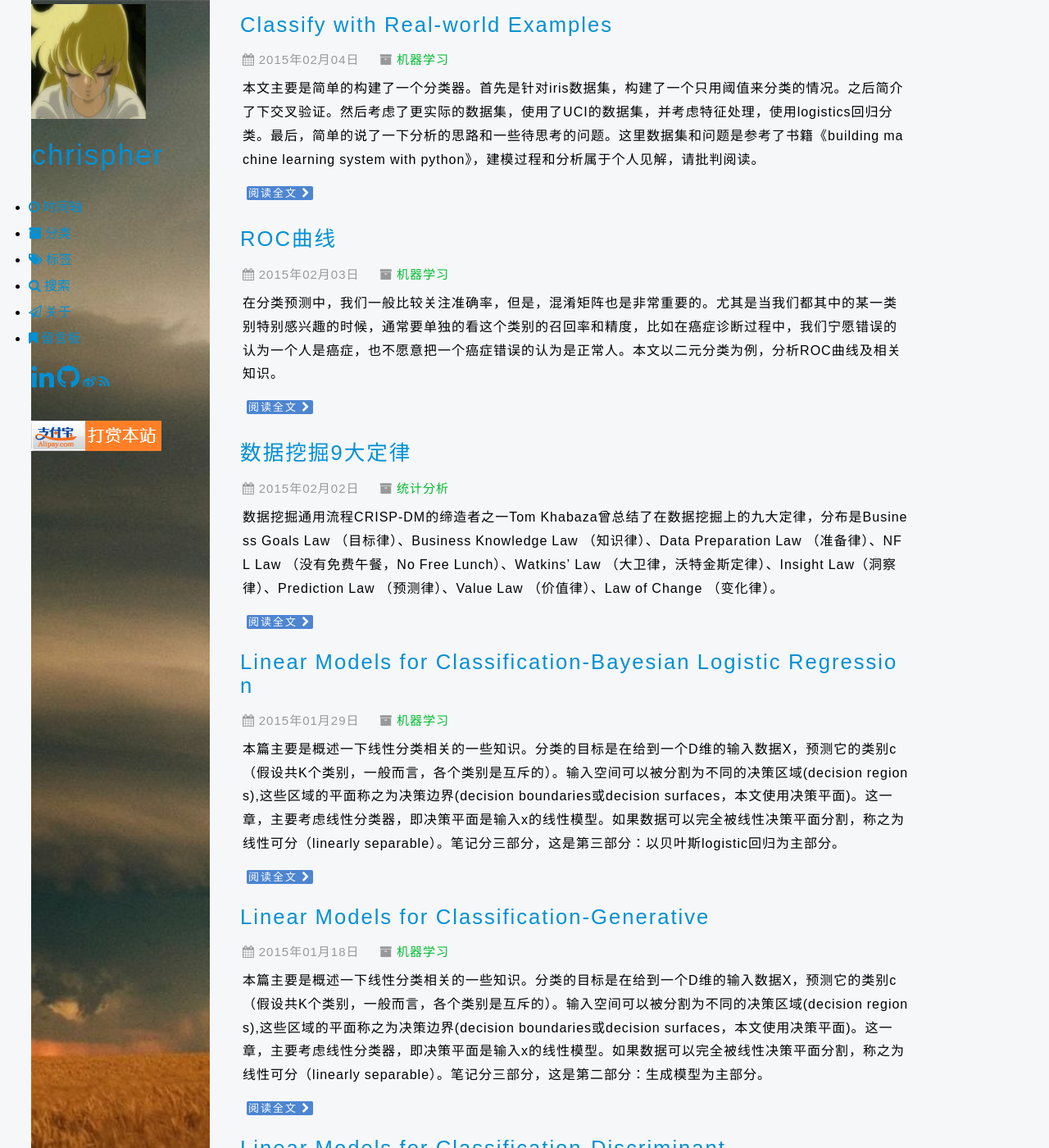
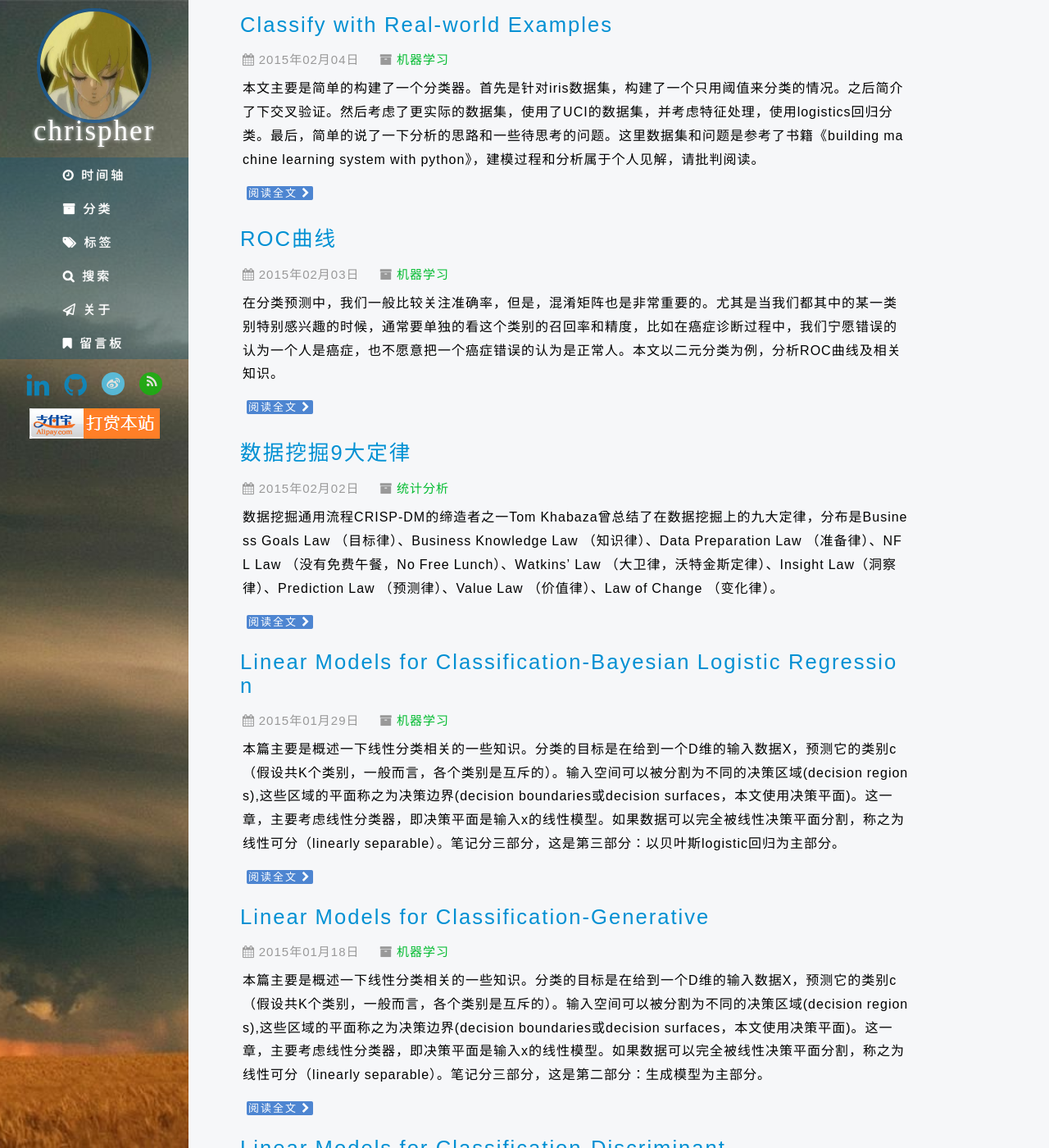
Before and after one commit to chrispher/chrispher.github.com, a Jekyll site: the page built from index.html, in a window 1280 px wide and 1400 px high. Shown: the whole window at 82% size. Built offline with Jekyll 4.4.1, drawn with Linux system fonts in a browser that asks for light colours; nearby versions of some CDN libraries; library files that are not in the unit come from our copies; the list of posts is cut into pages by our own code; comment, search, counter and statistics services are not loaded.

Commit message:
modify the format

```diff
--- a/res/css/light.css
+++ b/res/css/light.css
@@ -105,100 +105,156 @@ a:link {
 }
 
 .sidebar {
-	font-family:"FontAwesome","Microsoft YaHei",sans-serif;
-	text-align:left;
-	margin-left:3%;
-	background:#f6f7f9;
-	width:17%;
-	line-height:2;
+	text-align:center;
+	background:#31373d;
+	width:18%;
 	position:fixed;
 	top:0;
 	bottom:0;
 	left:0;
 }
-.search {
-	text-align:left;
-	margin-left:2px;
-	font-size:13px;
-	display:block;
-	position: absolute;
-	width: 60%;
-	border-radius:5px;
-    -moz-border-radius:5px;
-    background:#D7D7D7;
-    margin: 5px 5px 5px 5px;
+.profilepic {
+	margin-top:2%;
+}
+.profilepic img {
+	height:174px;
+	width:200px;
+	border:4px solid rgba(0,100,200,0.5);
+	border-radius:50%;
+	-moz-border-radius:50%;
+	-webkit-border-radius:50%;
+	transition:transform 0.8s ease-out,border-radius 0.5s ease-out;
+	-webkit-transition:-webkit-transform 0.8s ease-out,border-radius 0.5s ease-out;
+	-moz-transition:-moz-transform 0.8s ease-out,border-radius 0.5s ease-out;
+	-o-transition:-moz-transform 0.8s ease-out,border-radius 0.5s ease-out;
+}
+.profilepic img:hover {
+	transform:rotateZ(360deg);
+	-webkit-transform:rotateZ(360deg);
+	-moz-transform:rotateZ(360deg);
+	-o-transform:rotateZ(360deg);
+	border-radius:10%;
+	-moz-border-radius:10%;
+	-webkit-border-radius:10%;
+	-o-border-radius:10%;
 }
 
-.search ul{
+.title {
+	font-family:segoepr;
+	font-size:30px;
+	margin-top:-3%;
+}
+.title a {
+	color:#fff;
+	font-weight:500;
+	text-shadow:0 0 5px;
+	transition:color 0.5s;
+	-webkit-transition:color 0.5s;
+	-moz-transition:color 0.5s;
+	-o-transition:color 0.5s;
+}
+.title a:hover {
+	color:yellow;
+}
+.sub-title {
+	font-family:segoepr;
+	color:lightgray;
+	font-style:italic;
+	text-shadow:0px 0px 2px;
+	margin-top:-9%;
+	margin-bottom:0;
+	letter-spacing:0;
+}
+#nav {
+	margin:3% 0 3% -10%;
+}
+#nav ul {
+	list-style:none;
+	display:block;
 	text-align:left;
-	font-family: inherit;
-	color: #1b315e;
 	font-size:15px;
-	margin-top:5px;
-	margin-left:-20px;
-	line-height:2;
+	letter-spacing:3px;
 }
-.proj {
-	font-family: inherit;
-	margin: 5px 5px 5px 5px;
+#nav ul li {
+	color:#fff;
+	background:rgba(0,80,125,0.35);
+	display:block;
+	padding:10px 0 10px 35%;
+	text-shadow:0 0 1px;
+	width:100%;
+	transition:background 0.5s,padding-left 0.5s;
+	-webkit-transition:background 0.5s,padding-left 0.25s;
+	-moz-transition:background 0.5s,padding-left 0.25s;
+	-o-transition:background 0.5s,padding-left 0.25s;
 }
-.proj {
-	text-align:left;
-	margin-left:20%;
-	display:block;
-	position: relative;
-	width: 80%;
-	border-radius:10px;
-    -moz-border-radius:10px;
-    background:#D7D7D7;
-    margin: 5px 5px 5px 5px;
+#nav ul li:hover {
+	text-shadow:0 0 1px;
+	background:rgba(3,169,244,0.4);
+	padding-left:38%;
+	transition:padding-left 0.25s;
 }
-.proj h4{
-	color: #1b315e;
-	font-size:18px;
-	margin-left:20%;
-	margin-top:4px;
-	line-height:2.0;
+#nav ul li a {
+	color:#fff;
+	transition:color 0.3s;
+	-webkit-transition:color 0.3s;
+	-moz-transition:color 0.3s;
+	-o-transition:color 0.3s;
 }
-.proj a{
-	text-align:left;
-	font-family: inherit;
-	color: #1b315e;
-	font-size:15px;
-	font-weight:400;
-	margin-left:25%;
-	margin-top:2px;
-	line-height:1.3;
+#nav ul li a:hover {
+	color:yellow;
 }
-.proj a:hover {
-	color: #00BB2F;
+#sub-nav a {
+	border-radius:50%;
+	-webkit-border-radius:50%;
+	-moz-border-radius:50%;
+	-ms-border-radius:50%;
+	-o-border-radius:50%;
+	transition:0.3s;
+	-webkit-transition:0.3s;
+	-moz-transition:0.3s;
+	-o-transition:0.3s;
+	vertical-align:middle;
+	display:inline-block;
+	opacity:0.8;
+	height:28px;
+	width:28px;
+	margin:0 7px 0 7px;
 }
-.categ {
-	margin: 5px 5px 5px 5px;
+#sub-nav a.weibo {
+	color:#fff;
+	background:#55cff8;
+	line-height:25px;
+	padding-top:1px;
 }
-.categ {
-	/*margin-left:10%;*/
-	display:block;
-	position: relative;
-	width: 80%;
-	border-radius:10px;
-    -moz-border-radius:10px;
-    background:#D7D7D7;
-    margin: 2px 2px 2px 2px;
+#sub-nav a.weibo:hover {
+	color:#55cff8;
+	background:#ffeb00;
+	line-height:25px;
+	padding-top:1px;
 }
-.categ a {
-	font-family: inherit;
-    color: #1b315e;
-	text-align:left;
-	margin-left:20%;
-	font-size:16px;
-	font-weight:550;
-	line-height:1.5;
-	letter-spacing:3px;
-	margin-top:2px;
+#sub-nav a.github {
+	margin-bottom:4px;
+	color:#dfdfdf;
 }
-.categ a:hover {
-	color: #00BB2F;
+#sub-nav a.github:hover {
+	margin-bottom:4px;
+	color:#ffeb00;
+	opacity:0.9;
+}
+#sub-nav a.rss {
+	color:#fff;
+	background:#10B909;
+	padding-left:2px;
+	padding-top:3px;
+}
+#sub-nav a.rss:hover {
+	color:#4999E2;
+	background:#ef7522;
+	padding-left:2px;
+	padding-top:3px;
+}
+#license {
+	margin-top:5%;
 }
 .main {
 	margin-left:22%;
```
